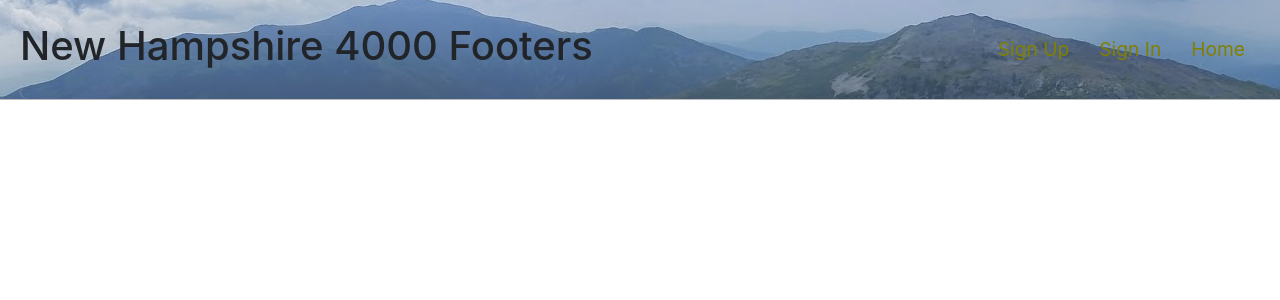
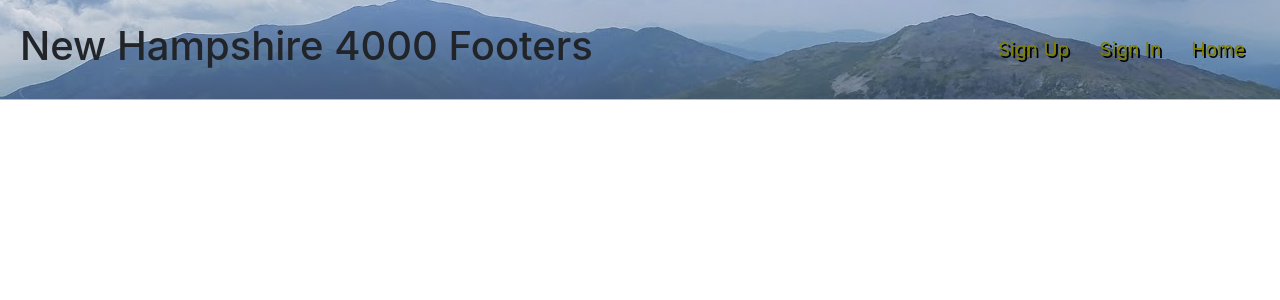
Before and after one commit to wcons/mountain-client-react, a React app: page /#/ in a window 1280 px wide. Shown: the top 300 px of the page. Built offline with nearby package versions, Linux system fonts and the light colour scheme.

Commit message:
Minor Styling Addition

```diff
--- a/src/header/Header.scss
+++ b/src/header/Header.scss
@@ -13,6 +13,11 @@ $charcoal: #bbb;
   span {
     font-size: 1.2em;
     margin: 0 15px;
+  }
+
+  a {
+    color: #808000;
+    text-shadow: 2px 2px #000000;
   }
 }
 
@@ -50,6 +55,3 @@ $charcoal: #bbb;
     }
   }
 }
-a {
-color: Olive;
-}
```
